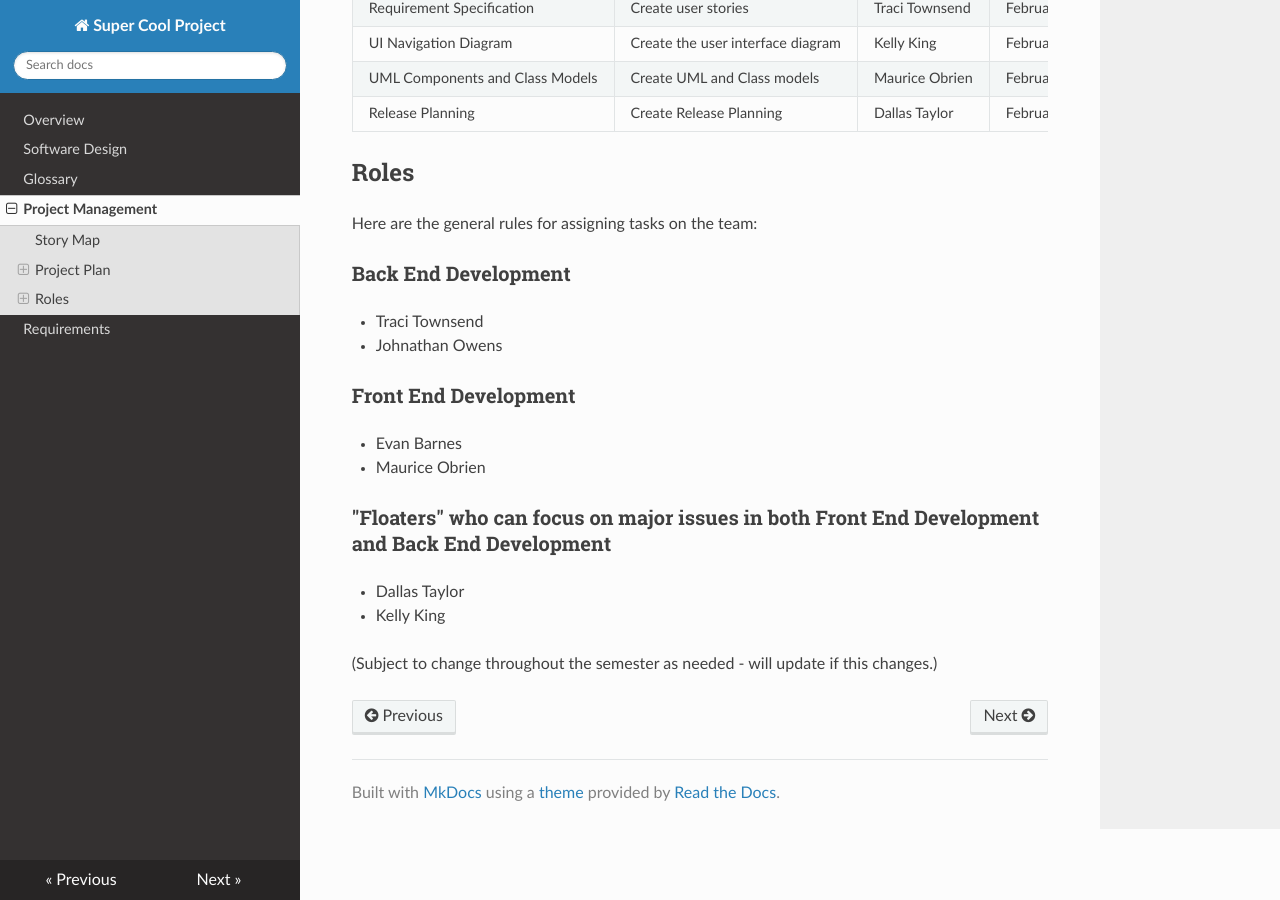
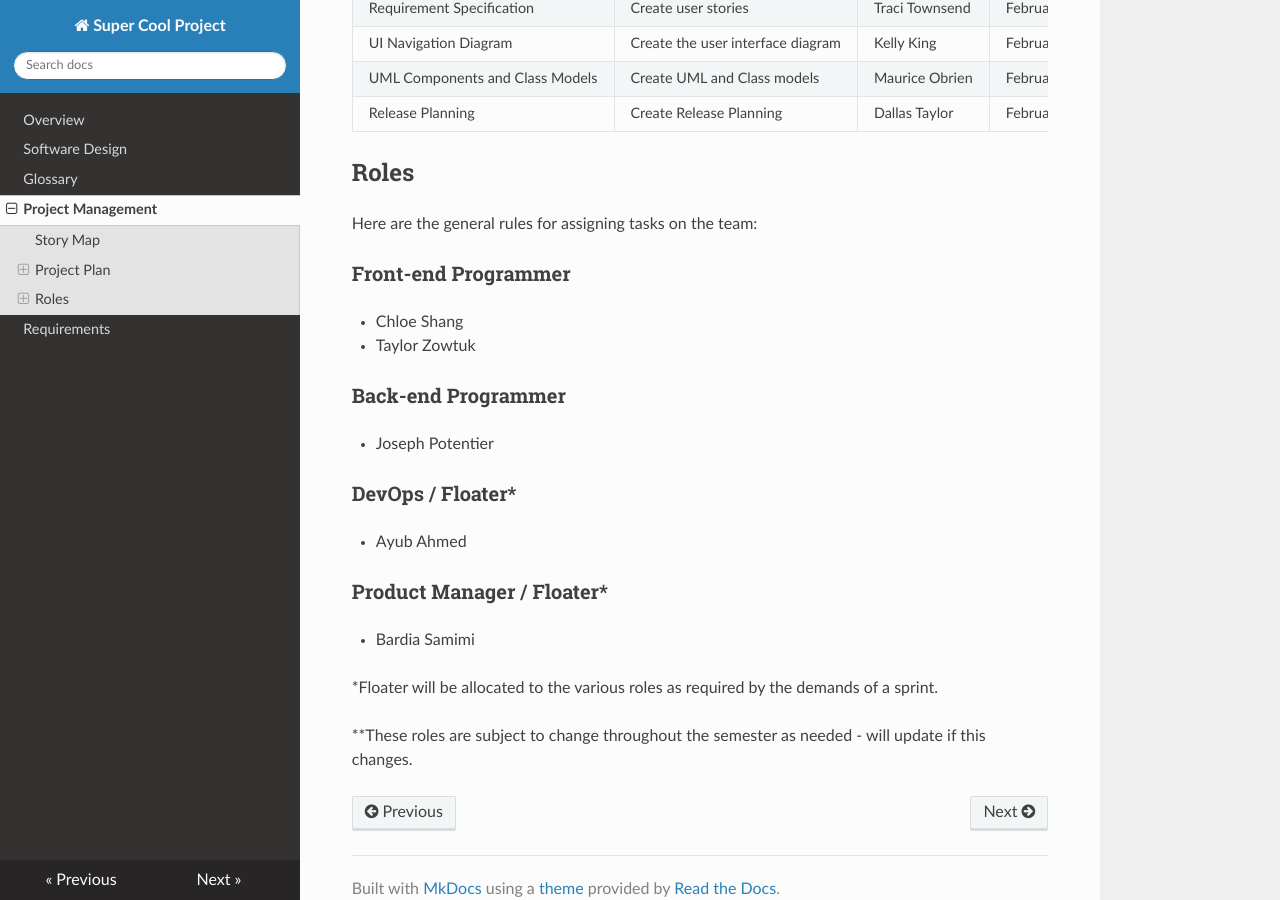
Before and after one commit to TaylorZowtuk/measure-what-matters, an MkDocs documentation site: the page built from docs/docs/project-management.md, in a window 1280 px wide and 900 px high, scrolled down 1704 px. Built offline with MkDocs 1.6.1, drawn with Linux system fonts in a browser that asks for light colours; nearby versions of some CDN libraries.

Commit message:
Update with the planned team roles and the allocation of team members to roles

```diff
--- a/docs/docs/project-management.md
+++ b/docs/docs/project-management.md
@@ -49,19 +49,23 @@ This page provides a general overview of the assigned tasks and roles for the du
 
 Here are the general rules for assigning tasks on the team:
 
-### Back End Development
+### Front-end Programmer
 
-* Traci Townsend
-* Johnathan Owens
+* Chloe Shang
+* Taylor Zowtuk
 
-### Front End Development
+### Back-end Programmer
 
-* Evan Barnes
-* Maurice Obrien
+* Joseph Potentier
 
-### "Floaters" who can focus on major issues in both Front End Development and Back End Development
+### DevOps / Floater*
 
-* Dallas Taylor
-* Kelly King
+* Ayub Ahmed
 
-(Subject to change throughout the semester as needed - will update if this changes.)
+### Product Manager / Floater*
+
+* Bardia Samimi
+
+*Floater will be allocated to the various roles as required by the demands of a sprint.
+
+**These roles are subject to change throughout the semester as needed - will update if this changes.
```
